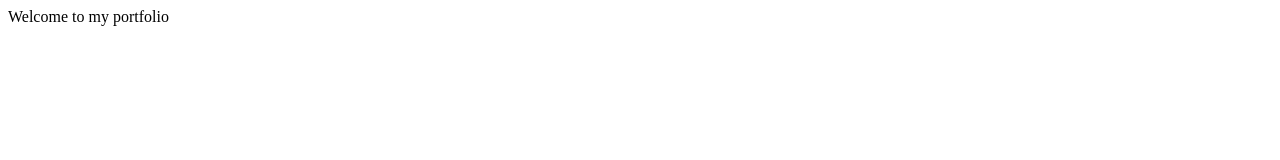
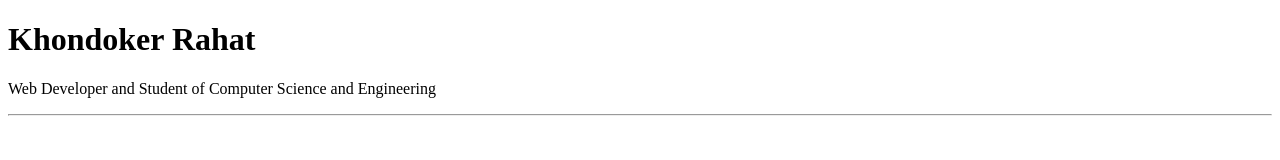
Before and after one commit to KhondokerRahat/portfolio-html, a plain HTML site: page index.html in a window 1280 px wide. Drawn offline with Linux system fonts and the light colour scheme.

Commit message:
Added intro

```diff
--- a/index.html
+++ b/index.html
@@ -3,9 +3,15 @@
 <head>
     <meta charset="UTF-8">
     <meta name="viewport" content="width=device-width, initial-scale=1.0">
-    <title>Document</title>
+    <title>My Portfolio</title>
 </head>
 <body>
-    Welcome to my portfolio
+    <!-- basic personal info -->
+     <!-- <h1>Welcome to my portfolio</h1> -->
+    <header><h1>Khondoker Rahat</h1>
+     <p>Web Developer and Student of  Computer Science and Engineering </p>
+     <hr/>
+    </header>
+
 </body>
 </html>
```
Also changed, not shown: 1 other file.
